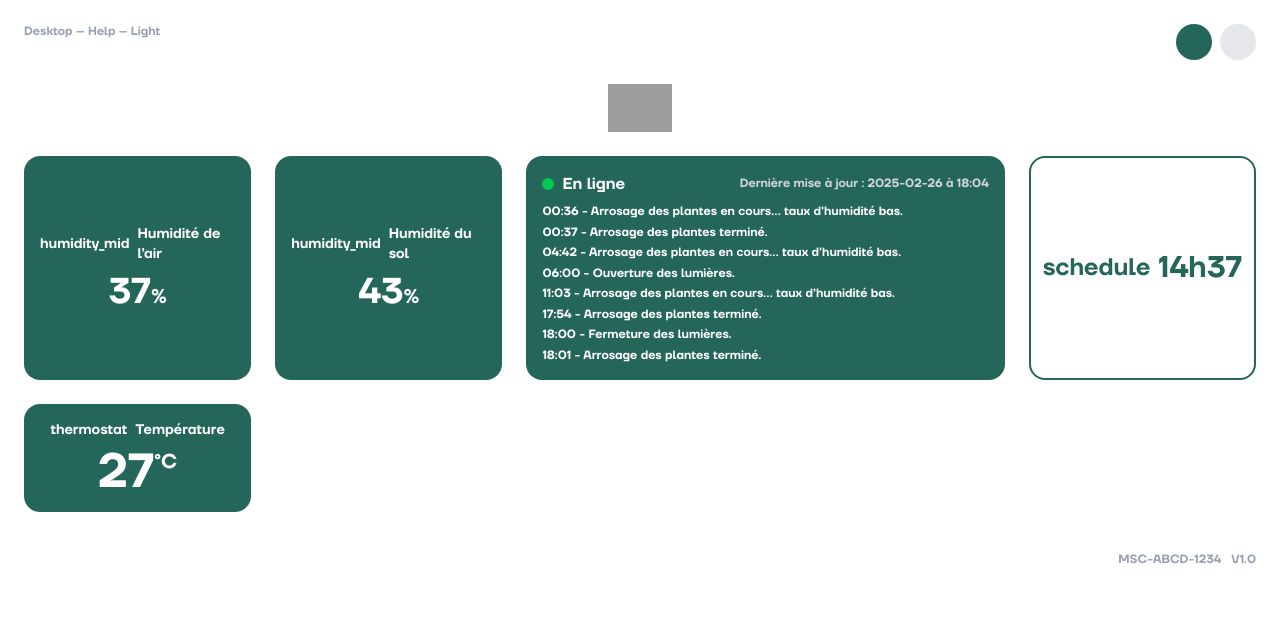
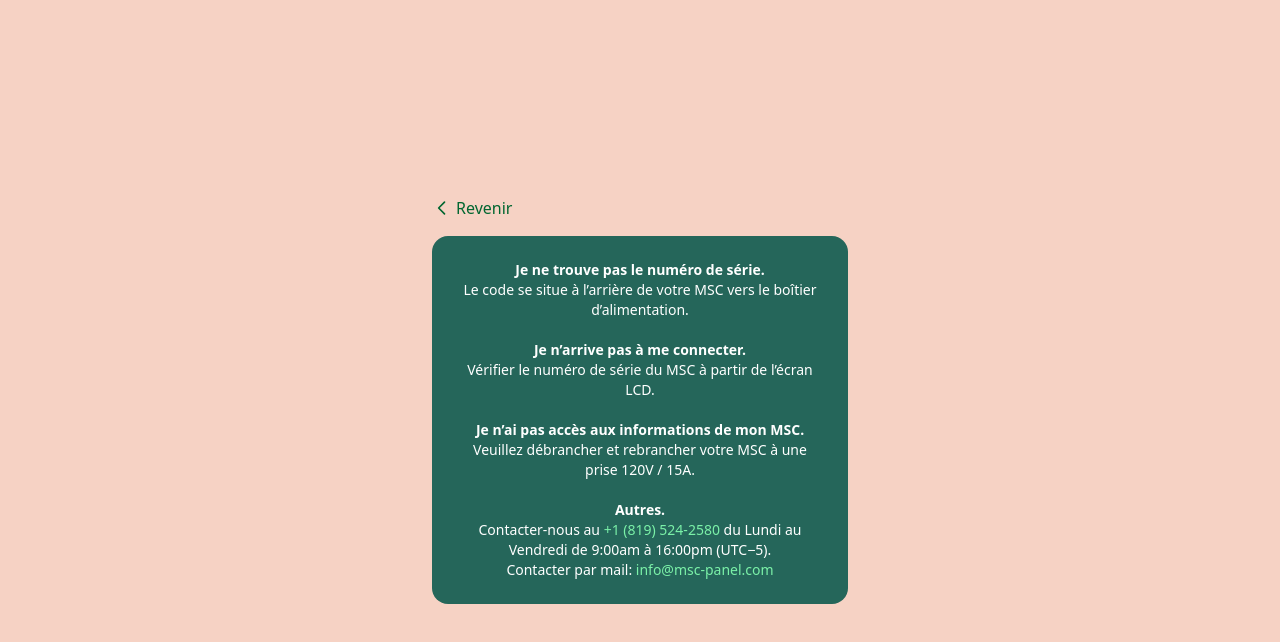
Before and after one commit to Vexa-Agency/EcosmosMSC, a Nuxt app: page /help in a window 1280 px wide. Shown: the top 642 px of the page. Built offline with nearby package versions, Linux system fonts and the light colour scheme; grey boxes are pictures that could not be loaded.

Commit message:
MAJ-05-13

```diff
--- a/pages/help.vue
+++ b/pages/help.vue
@@ -1,85 +1,43 @@
 <template>
-  <div class="min-h-screen bg-white text-[#25665a] font-ttfirst p-6 space-y-6">
-    <!-- Top Bar -->
-    <div class="flex justify-between items-start text-xs text-gray-400">
-      <span>Desktop – Help – Light</span>
-      <div class="flex gap-2">
-        <div class="bg-[#25665a] text-white rounded-full p-2">
-          <svg class="w-5 h-5" fill="currentColor"><!-- soleil --></svg>
-        </div>
-        <div class="bg-gray-200 text-[#25665a] rounded-full p-2">
-          <svg class="w-5 h-5" fill="currentColor"><!-- lune --></svg>
-        </div>
+<div class="h-screen w-screen bg-custom-pink flex flex-col items-center justify-center px-4 text-center">
+  <div class="max-w-md mx-auto px-4">
+    <NuxtLink>
+    <a href="/login" class="flex items-center text-green-800 font-medium mb-4">
+
+      <svg xmlns="http://www.w3.org/2000/svg" class="h-5 w-5 mr-1" fill="none" viewBox="0 0 24 24" stroke="currentColor">
+        <path stroke-linecap="round" stroke-linejoin="round" stroke-width="2" d="M15 19l-7-7 7-7" />
+      </svg>
+      Revenir
+    </a>
+    </NuxtLink>
+
+    <div class="bg-[#25665a] text-white rounded-2xl p-6 space-y-5 text-sm">
+      <div>
+        <p class="font-bold text-white">Je ne trouve pas le numéro de série.</p>
+        <p>Le code se situe à l’arrière de votre MSC vers le boîtier d’alimentation.</p>
+      </div>
+
+      <div>
+        <p class="font-bold text-white">Je n’arrive pas à me connecter.</p>
+        <p>Vérifier le numéro de série du MSC à partir de l’écran LCD.</p>
+      </div>
+
+      <div>
+        <p class="font-bold text-white">Je n’ai pas accès aux informations de mon MSC.</p>
+        <p>Veuillez débrancher et rebrancher votre MSC à une prise 120V / 15A.</p>
+      </div>
+
+      <div>
+        <p class="font-bold text-white">Autres.</p>
+        <p>
+          Contacter-nous au
+          <a href="tel:+18195242580" class="text-green-300 font-medium">+1 (819) 524-2580</a>
+          du Lundi au Vendredi de 9:00am à 16:00pm (UTC−5).<br />
+          Contacter par mail:
+          <a href="mailto:info@msc-panel.com" class="text-green-300">info@msc-panel.com</a>
+        </p>
       </div>
     </div>
-
-    <!-- Logo -->
-    <div class="flex justify-center">
-      <img src="/assets/LogoMSC.svg" alt="Logo MSC" class="h-12" />
-    </div>
-
-    <!-- Dashboard Grid -->
-    <div class="grid grid-cols-5 gap-6">
-      <!-- Humidité de l'air -->
-      <div class="bg-[#25665a] text-white rounded-2xl p-4 flex flex-col items-center justify-center">
-        <div class="flex items-center space-x-2 text-sm">
-          <span class="material-icons">humidity_mid</span>
-          <span>Humidité de l’air</span>
-        </div>
-        <div class="text-4xl font-bold mt-2">37<span class="text-xl">%</span></div>
-      </div>
-
-      <!-- Humidité du sol -->
-      <div class="bg-[#25665a] text-white rounded-2xl p-4 flex flex-col items-center justify-center">
-        <div class="flex items-center space-x-2 text-sm">
-          <span class="material-icons">humidity_mid</span>
-          <span>Humidité du sol</span>
-        </div>
-        <div class="text-4xl font-bold mt-2">43<span class="text-xl">%</span></div>
-      </div>
-
-      <!-- État en ligne + Logs -->
-      <div class="bg-[#25665a] text-white rounded-2xl p-4 col-span-2 flex flex-col">
-        <div class="flex justify-between items-center mb-2">
-          <div class="flex items-center space-x-2">
-            <span class="w-3 h-3 bg-green-500 rounded-full"></span>
-            <span class="font-semibold">En ligne</span>
-          </div>
-          <div class="text-xs text-gray-300">Dernière mise à jour : 2025-02-26 à 18:04</div>
-        </div>
-        <div class="text-xs space-y-1 overflow-y-auto h-40 leading-snug pr-2">
-          <p>00:36 - Arrosage des plantes en cours... taux d'humidité bas.</p>
-          <p>00:37 - Arrosage des plantes terminé.</p>
-          <p>04:42 - Arrosage des plantes en cours... taux d'humidité bas.</p>
-          <p>06:00 - Ouverture des lumières.</p>
-          <p>11:03 - Arrosage des plantes en cours... taux d'humidité bas.</p>
-          <p>17:54 - Arrosage des plantes terminé.</p>
-          <p>18:00 - Fermeture des lumières.</p>
-          <p>18:01 - Arrosage des plantes terminé.</p>
-        </div>
-      </div>
-
-      <!-- Heure -->
-      <div class="flex flex-col justify-center items-center rounded-2xl p-4 border-2 border-[#25665a]">
-        <div class="flex items-center space-x-2">
-          <span class="material-icons text-2xl">schedule</span>
-          <span class="text-3xl font-bold">14h37</span>
-        </div>
-      </div>
-
-      <!-- Température -->
-      <div class="bg-[#25665a] text-white rounded-2xl p-4 flex flex-col items-center justify-center">
-        <div class="flex items-center space-x-2 text-sm">
-          <span class="material-icons">thermostat</span>
-          <span>Température</span>
-        </div>
-        <div class="text-5xl font-bold mt-2">27<span class="text-xl align-top">°C</span></div>
-      </div>
-    </div>
-
-    <!-- Footer -->
-    <div class="text-right text-xs text-gray-400 pt-4">
-      MSC-ABCD-1234 &nbsp; V1.0
-    </div>
   </div>
+</div>
 </template>
```
